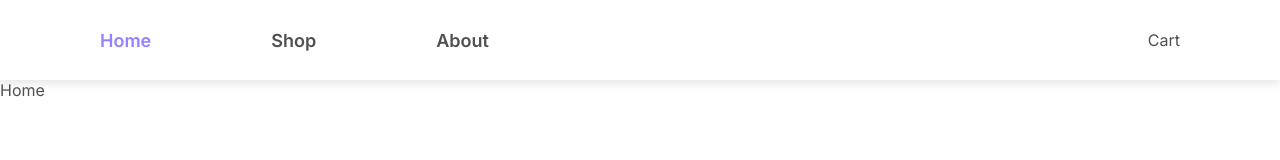
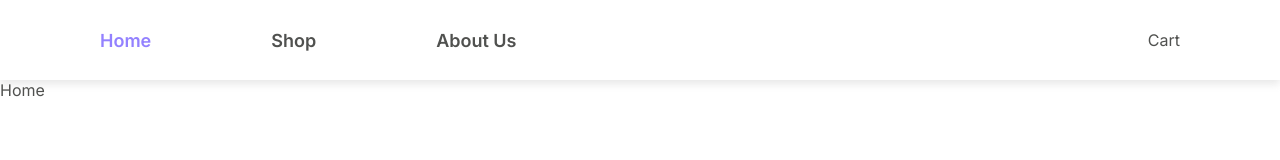
Before and after one commit to Lucas-Argerich/React-Ecommerce-V2, a React (Create React App) app: page / in a window 1280 px wide. Shown: the top 160 px of the page. Built offline with nearby package versions, Linux system fonts and the light colour scheme.

Commit message:
About Us Typo Fix

```diff
--- a/src/components/navBar/index.jsx
+++ b/src/components/navBar/index.jsx
@@ -44,7 +44,7 @@ export default function NavBar() {
           to="about-us"
           className={({ isActive }) => (isActive ? "active" : undefined)}
         >
-          About
+          About Us
         </NavLink>
       </Left>
       <Right>
```
